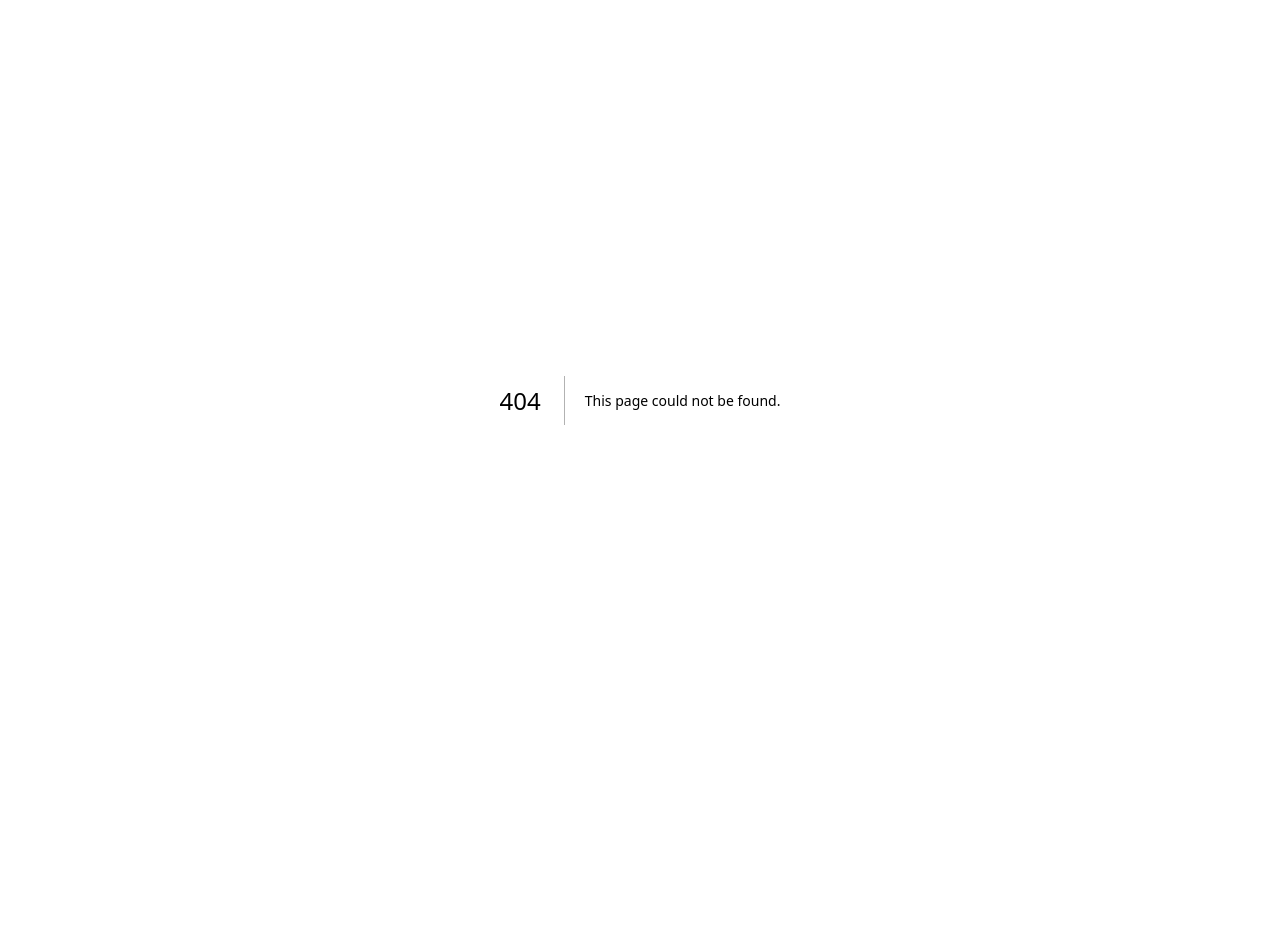
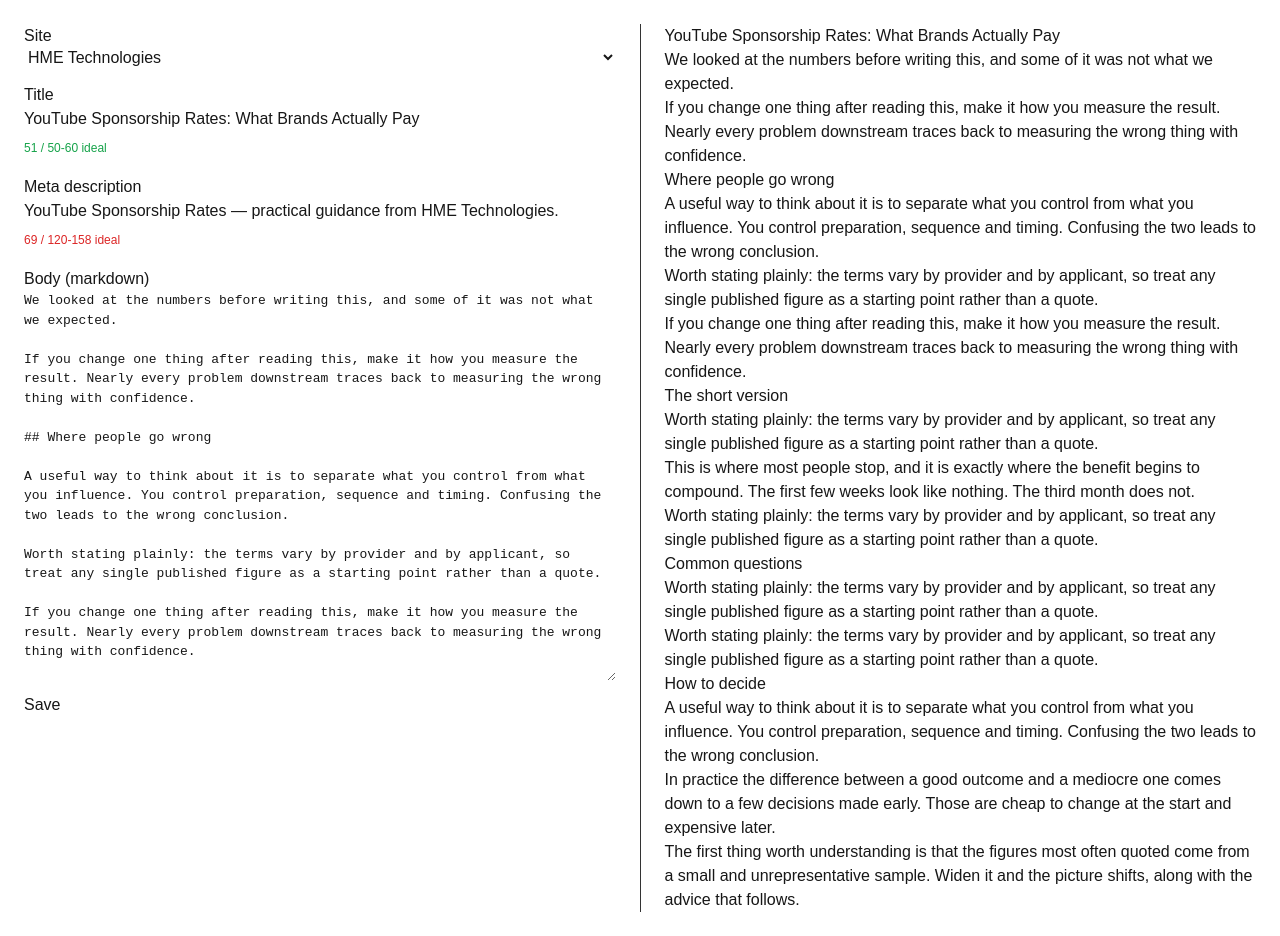
Before and after one commit to miyaarif/blog-dashboard-, a Next.js app: page /editor/art_0001 in a window 1280 px wide. Before the commit this address had no page. Before the commit the page ends 800 px from the top, so only its background shows below. Built offline with nearby package versions, Linux system fonts and the light colour scheme.

Commit message:
M2: editor with live preview and character counters

```diff
--- a/app/articles/page.tsx
+++ b/app/articles/page.tsx
@@ -1,6 +1,7 @@
 "use client";
 
 import { useState } from "react";
+import Link from "next/link";
 import { getSites, getArticles } from "@/lib/sites";
 import SiteBadge from "@/components/SiteBadge";
 import StatusPill from "@/components/StatusPill";
@@ -71,7 +72,11 @@ export default function ArticlesPage() {
             const site = sites.find((s) => s.id === a.site_id);
             return (
               <tr key={a.id} style={{ borderTop: "1px solid #e5e7eb" }}>
-                <td style={{ padding: 8 }}>{a.title}</td>
+                <td style={{ padding: 8 }}>
+                  <Link href={`/articles/${a.id}`}>{a.title}</Link>
+                  {" — "}
+                  <Link href={`/editor/${a.id}`}>edit</Link>
+                </td>
                 <td style={{ padding: 8 }}>
                   {site && <SiteBadge site={site} />}
                 </td>
--- /dev/null
+++ b/app/editor/[id]/page.tsx
@@ -0,0 +1,102 @@
+"use client";
+
+import { useState, useEffect } from "react";
+import { getArticles, getSites } from "@/lib/sites";
+import { getArticleWithEdits, saveArticle } from "@/lib/storage";
+import ReactMarkdown from "react-markdown";
+import remarkGfm from "remark-gfm";
+import CharCounter from "@/components/CharCounter";
+import type { Article } from "@/types";
+import { use } from "react";
+
+export default function EditorPage({
+  params,
+}: {
+  params: Promise<{ id: string }>;
+}) {
+  const { id } = use(params);
+  const original = getArticles().find((a) => a.id === id);
+  const sites = getSites();
+
+  const [article, setArticle] = useState<Article | null>(null);
+  const [savedMessage, setSavedMessage] = useState("");
+
+  useEffect(() => {
+    if (original) {
+      setArticle(getArticleWithEdits(original.id, original));
+    }
+  }, [original]);
+
+  if (!original || !article) {
+    return <div style={{ padding: 24 }}>Article not found.</div>;
+  }
+
+  function update(field: keyof Article, value: string) {
+    setArticle((prev) => (prev ? { ...prev, [field]: value } : prev));
+  }
+
+  function handleSave() {
+    saveArticle(article);
+    setSavedMessage("Saved");
+    setTimeout(() => setSavedMessage(""), 2000);
+  }
+
+  return (
+    <div style={{ padding: 24, display: "flex", gap: 24 }}>
+      <div style={{ flex: 1 }}>
+        <label>Site</label>
+        <select
+          value={article.site_id}
+          onChange={(e) => update("site_id", e.target.value)}
+          style={{ display: "block", marginBottom: 16, width: "100%" }}
+        >
+          {sites.map((s) => (
+            <option key={s.id} value={s.id}>
+              {s.name}
+            </option>
+          ))}
+        </select>
+
+        <label>Title</label>
+        <input
+          value={article.title}
+          onChange={(e) => update("title", e.target.value)}
+          style={{ display: "block", width: "100%", marginBottom: 4 }}
+        />
+        <CharCounter value={article.title} min={50} max={60} />
+
+        <label style={{ display: "block", marginTop: 16 }}>
+          Meta description
+        </label>
+        <input
+          value={article.meta_description}
+          onChange={(e) => update("meta_description", e.target.value)}
+          style={{ display: "block", width: "100%", marginBottom: 4 }}
+        />
+        <CharCounter value={article.meta_description} min={120} max={158} />
+
+        <label style={{ display: "block", marginTop: 16 }}>
+          Body (markdown)
+        </label>
+        <textarea
+          value={article.body_markdown}
+          onChange={(e) => update("body_markdown", e.target.value)}
+          rows={20}
+          style={{ display: "block", width: "100%", fontFamily: "monospace" }}
+        />
+
+        <button onClick={handleSave} style={{ marginTop: 12 }}>
+          Save
+        </button>
+        {savedMessage && <span style={{ marginLeft: 8 }}>{savedMessage}</span>}
+      </div>
+
+      <div style={{ flex: 1, borderLeft: "1px solid #333", paddingLeft: 24 }}>
+        <h2>{article.title}</h2>
+        <ReactMarkdown remarkPlugins={[remarkGfm]}>
+          {article.body_markdown}
+        </ReactMarkdown>
+      </div>
+    </div>
+  );
+}
--- /dev/null
+++ b/components/CharCounter.tsx
@@ -0,0 +1,18 @@
+export default function CharCounter({
+  value,
+  min,
+  max,
+}: {
+  value: string;
+  min: number;
+  max: number;
+}) {
+  const len = value.length;
+  const inRange = len >= min && len <= max;
+
+  return (
+    <span style={{ fontSize: 12, color: inRange ? "#16a34a" : "#dc2626" }}>
+      {len} / {min}-{max} ideal
+    </span>
+  );
+}
--- a/package.json
+++ b/package.json
@@ -11,7 +11,9 @@
   "dependencies": {
     "next": "16.3.1",
     "react": "19.2.8",
-    "react-dom": "19.2.8"
+    "react-dom": "19.2.8",
+    "react-markdown": "^10.1.0",
+    "remark-gfm": "^4.0.1"
   },
   "devDependencies": {
     "@tailwindcss/postcss": "^4",
```
Also changed, not shown: 1 other file (tests, documents, lock files or other folders).
